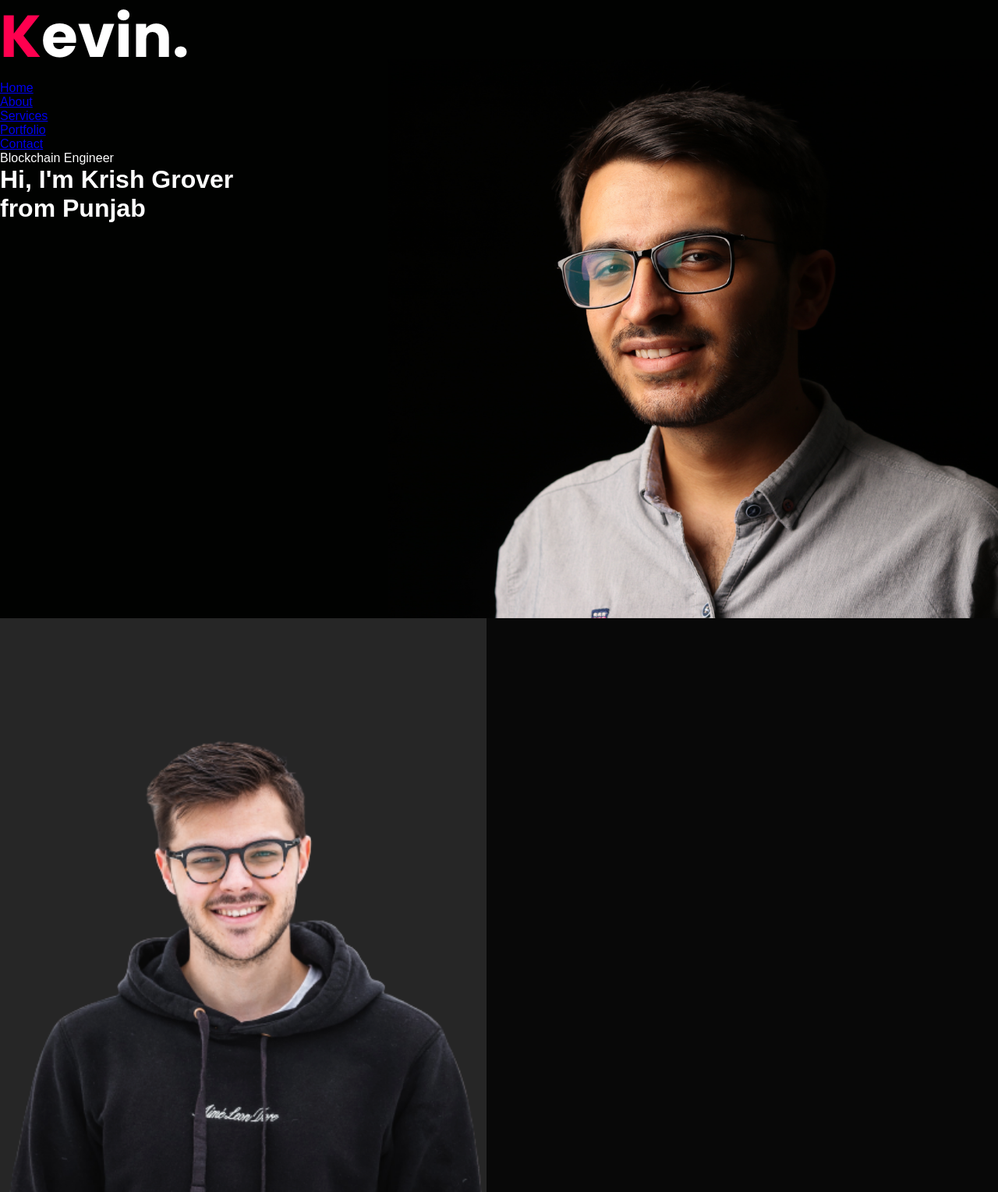
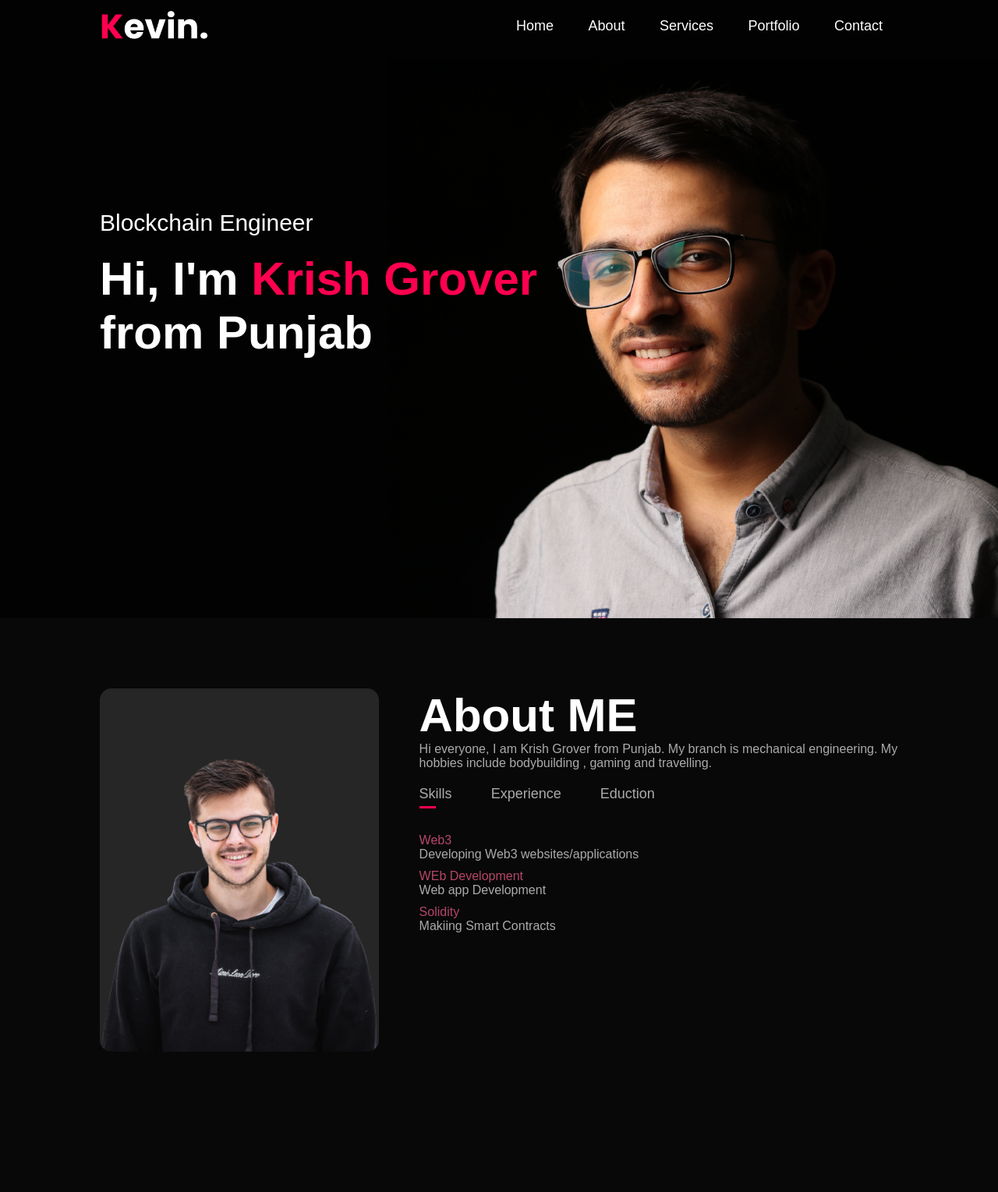
Before and after one commit to gkrish088-blip/PortfolioWebsite-Tutorial, a plain HTML site: page index.html in a window 1280 px wide. Shown: the part 7-1536 px from the top of the page at 78% size. After the commit the page ends 1450 px from the top, so only its background shows below. Drawn offline with Linux system fonts and the light colour scheme.

Commit message:
css of about

```diff
--- a/style.css
+++ b/style.css
@@ -16,3 +16,114 @@
     background-size: cover;
     background-position: center;
 }
+.container{
+    padding: 10px 10% ;
+}
+nav{
+    display: flex;
+    align-items: center;
+    justify-content: space-between;
+}
+.logo{
+    width: 140px;
+}
+nav ul li {
+    display: inline-block;
+    list-style: none;
+    margin: 10px 20px ;
+}
+nav ul li a {
+    color: #fff;
+    text-decoration: none;
+    font-size: 18px;
+    position: relative;
+}
+nav ul li a::after{
+    content: '';
+    width: 0;
+    height: 3px;
+    background: #ff004f;
+    position:absolute;
+    left: 0;
+    bottom: -6px;
+    transition: 0.5s;
+}
+nav ul li a:hover::after{
+    width:100%;
+}
+.header-text{
+    margin-top: 20%;
+    font-size: 30px;
+}
+.header-text h1{
+    font-size: 60px;
+    margin-top: 20px;
+}
+.header-text h1 span{
+    color: #ff004f;
+}
+
+/* ----------------about---------------- */
+
+#about{
+    padding: 80px 0;
+    color: #ababab
+}
+.row{
+    display: flex;
+    justify-content: space-between;
+    flex-wrap: wrap;
+}
+.about-col-1{
+    flex-basis: 35%;
+}
+.about-col-1 img{
+    width: 100%;
+    border-radius: 15px;
+}
+.about-col-2{
+    flex-basis: 60% ;
+}
+.about-col-2 h1{
+    color: #fff ;
+    font-size: 60px;
+    font-weight: 600;
+}
+.tab-titles{
+    display: flex;
+    margin: 20px 0 40px;
+}
+.tab-links{
+    margin-right: 50px ;
+    font-size: 18px;
+    font-weight: 500;
+    cursor:pointer;
+    position: relative;
+}
+.tab-links::after{
+    content: '';
+    width:0;
+    height: 3px;
+    background: #ff004f;
+    position: absolute;
+    left: 0;
+    bottom: -8px;
+    transition: 0.5s;
+}
+.tab-links.active-links::after{
+    width: 50%;
+}
+.tab-contents ul li{
+    list-style: none;
+    margin: 10px 0;
+
+}
+.tab-contents  ul li span{
+    color: #b54769;
+}
+.tab-contents{
+    display: none;
+}
+.tab-contents.active-tabs{
+    display: block;
+}
```
